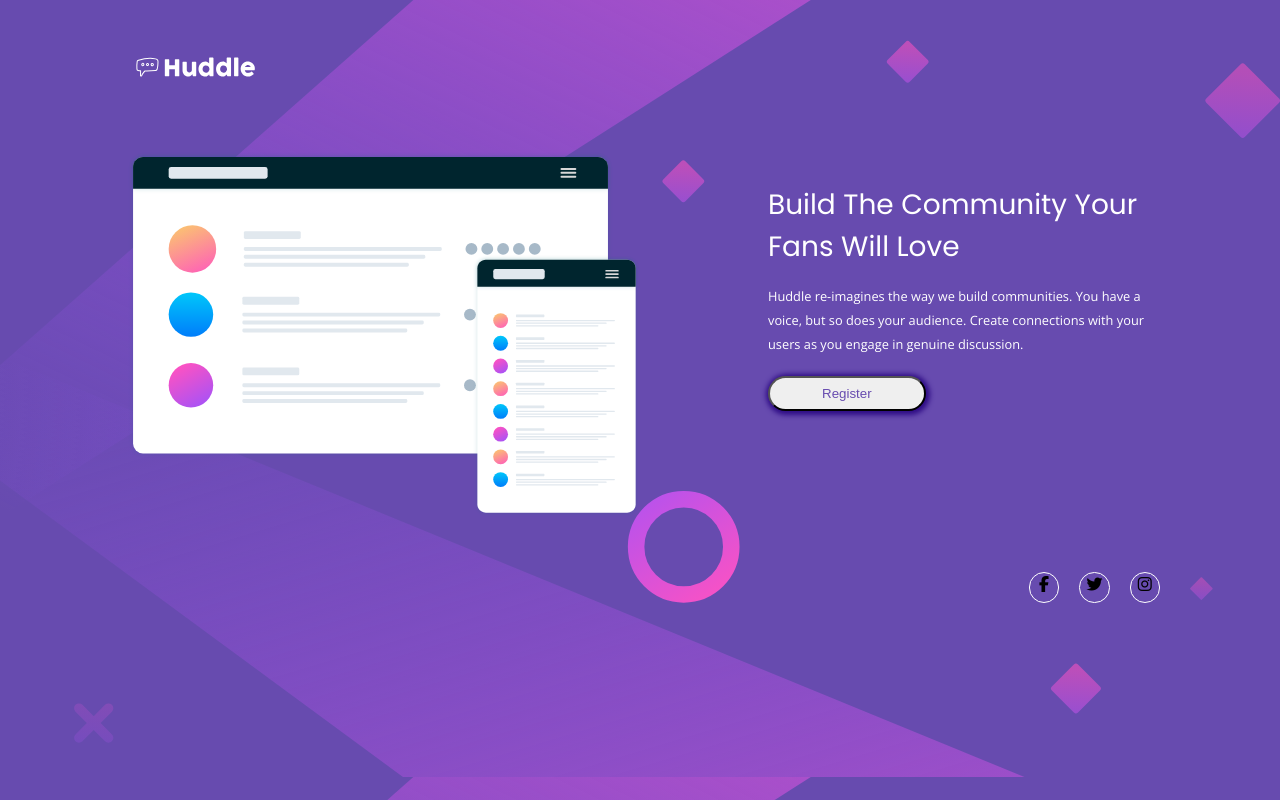
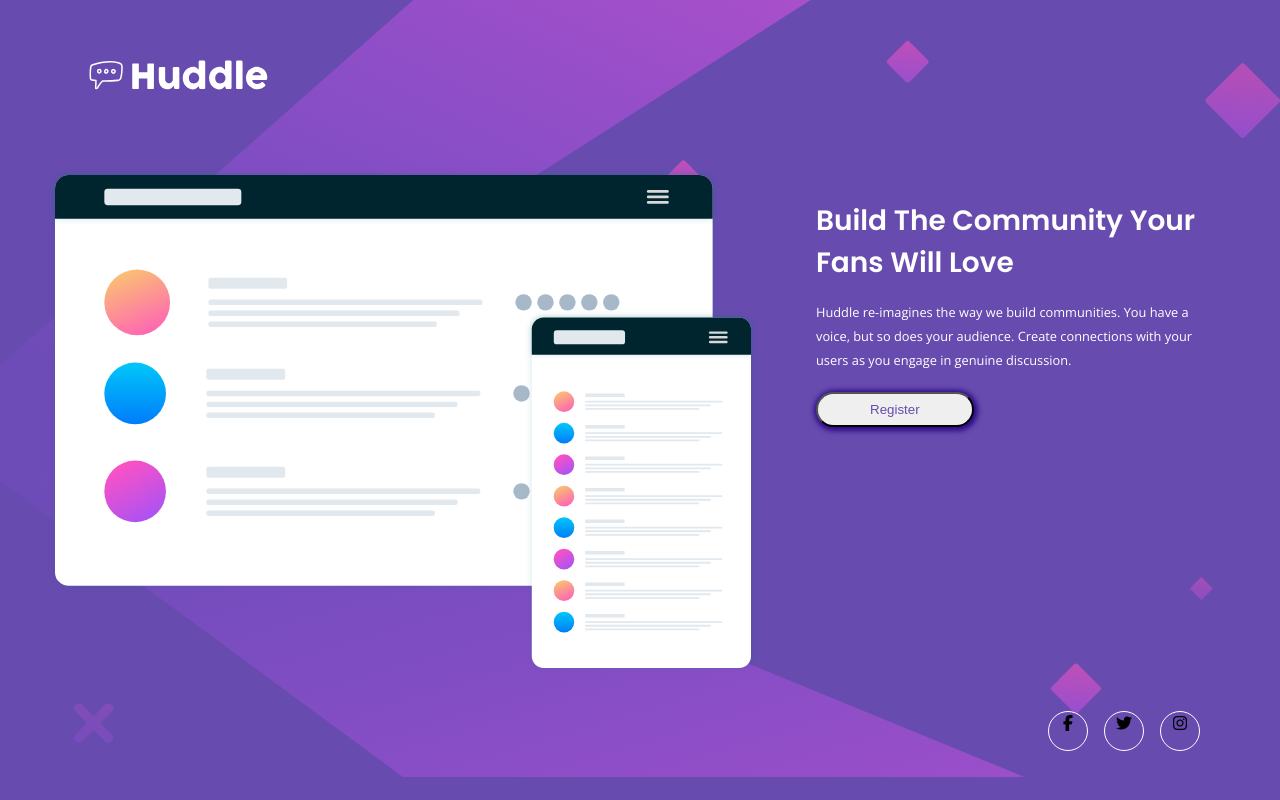
Before and after one commit to jlee1546/huddle-landing, a plain HTML site: page index.html in a window 1280 px wide. Drawn offline with nearby package versions, Linux system fonts and the light colour scheme.

Commit message:
Making margin and padding changes to project

```diff
--- a/index.html
+++ b/index.html
@@ -2,7 +2,7 @@
 <html lang="en">
 <head>
   <meta charset="UTF-8">
-  <meta name="viewport" content="width=device-width, initial-scale=1.0, maximum-scale=1.0, user-scalable=no"> <!-- displays site properly based on user's device -->
+  <meta name="viewport" content="width=device-width, initial-scale=1.0"> <!-- displays site properly based on user's device -->
 
   <link rel="preconnect" href="https://fonts.gstatic.com">
   <link href="https://fonts.googleapis.com/css2?family=Open+Sans&family=Poppins:wght@400;600&display=swap" rel="stylesheet">
@@ -13,10 +13,7 @@
 
   <title>Frontend Mentor | Huddle landing page with single introductory section</title>
   <!-- Feel free to remove these styles or customise in your own stylesheet 👍 -->
-  <style>
-    .attribution { font-size: 11px; text-align: center; }
-    .attribution a { color: hsl(228, 45%, 44%); }
-  </style>
+
 </head>
 <body>
   <header class="logo">
--- a/styles.css
+++ b/styles.css
@@ -5,44 +5,46 @@ body {
     box-sizing: border-box;
     background: url("images/bg-desktop.svg");
     background-size: cover;
+    justify-content: space-between;
+    background-repeat: no-repeat;
+
 
 
     background-color: hsl(257, 40%, 49%);
     font-family: 'Open Sans', sans-serif;
 
+
 }
 
 
 .logo {
-    margin-left: 8.125rem;
-    width: 10%;
+    margin-left: 5rem;
+    width: 15%;
     margin-top: 4%;
     margin-bottom: 5%;
 }
-.logo-svg {
-    width: 100%;
 
-}
 .container {
     display: flex;
     flex-direction: row;
-    justify-content: space-evenly;
     width: 100%;
 
 
 }
 
 .illustration {
-    width: 40%;
+    width: 60%;
+    margin-left: 3rem;
 
 }
 .illustration img {
-    max-width: 100%;
+
 
 }
 .text {
     width: 30%;
     margin-top: 2rem;
+    margin-right: 3rem;
 
 }
 .text button {
@@ -58,32 +60,38 @@ body {
     display: flex;
     float: right;
 
-    margin-top: 3.125rem;
-    margin-right: 6.25rem;
+    margin-top: 2rem;
+    margin-right: 4rem;
+
+
 
 }
 .icon {
-    height: 1.9rem;
-    width: 1.9rem;
+    height: 2.5rem;
+    width: 2.5rem;
     text-align: center;
     border: 1px solid white;
     border-radius: 50%;
-    margin-right: 1.25rem;
+    margin-right: 1rem;
+
+
+
 
 
 
 
 }
  .svg-inline--fa {
-    vertical-align: -.3rem;
+    vertical-align: -.7rem;
     color: white;
+    font-size: 1.25rem;
 }
 
 
 h1 {
     font-family: 'Poppins', sans-serif;
     color: white;
-    font-weight: 400;
+    font-weight: 600;
     margin-bottom: 1rem;
     font-size: 1.75rem;
 
```
